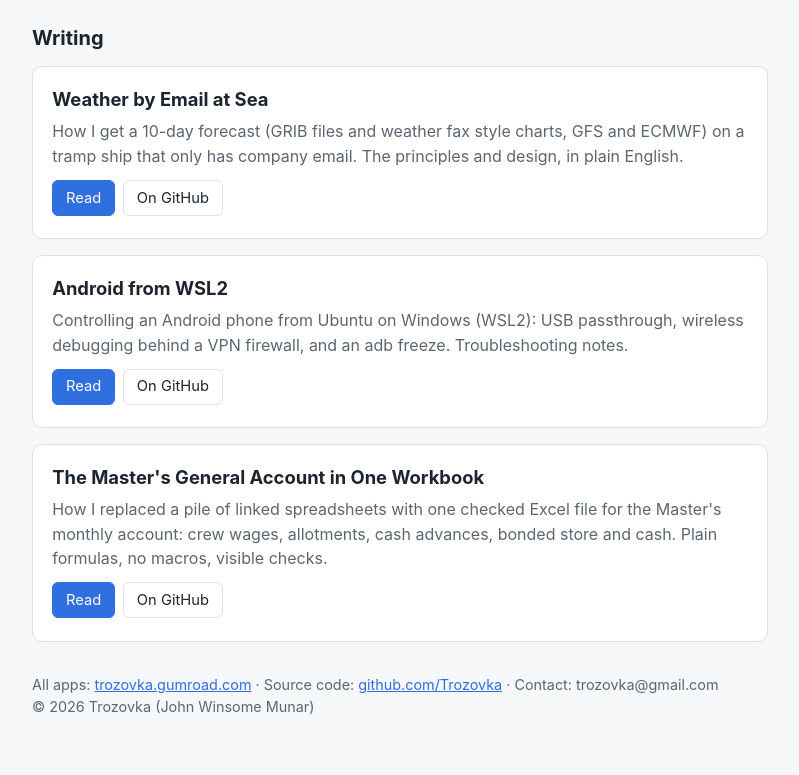
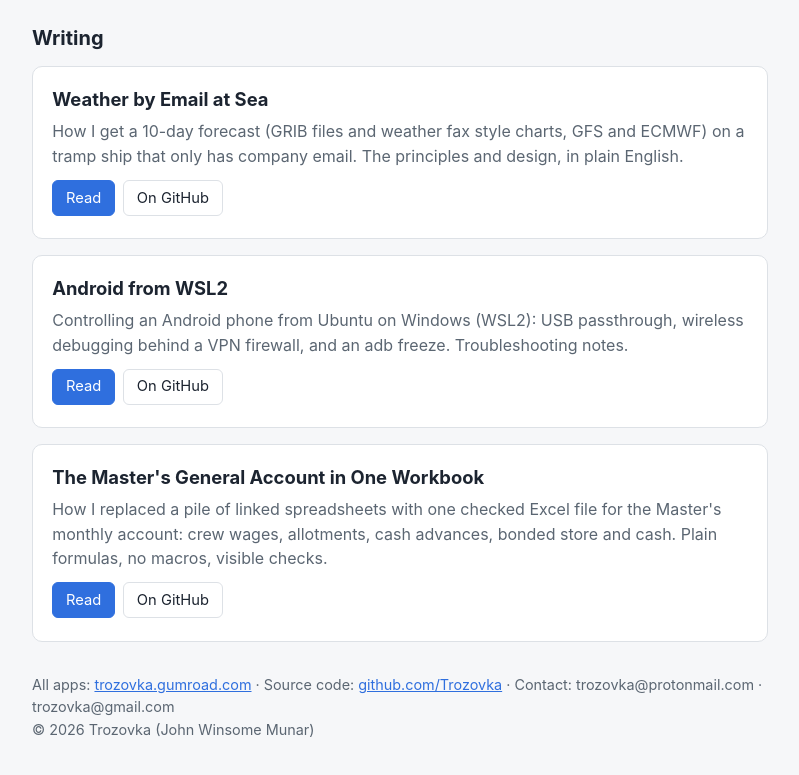
Before and after one commit to Trozovka/trozovka.github.io, a plain HTML site: page index.html in a window 1280 px wide. Shown: the part 1986-2761 px from the top of the page, without its empty margins (240-1039 px from the left). Drawn offline with Linux system fonts and the light colour scheme.

Commit message:
Footer: add trozovka@protonmail.com (author contact for Goodreads)

```diff
--- a/index.html
+++ b/index.html
@@ -103,7 +103,7 @@
     <p>How I replaced a pile of linked spreadsheets with one checked Excel file for the Master's monthly account: crew wages, allotments, cash advances, bonded store and cash. Plain formulas, no macros, visible checks.</p>
     <div class="links"><a class="dl" href="masters-general-account.html">Read</a><a href="https://github.com/Trozovka/masters-general-account">On GitHub</a></div>
   </div>
-  <footer>All apps: <a href="https://trozovka.gumroad.com">trozovka.gumroad.com</a> · Source code: <a href="https://github.com/Trozovka">github.com/Trozovka</a> · Contact: trozovka@gmail.com<br>© 2026 Trozovka (John Winsome Munar)</footer>
+  <footer>All apps: <a href="https://trozovka.gumroad.com">trozovka.gumroad.com</a> · Source code: <a href="https://github.com/Trozovka">github.com/Trozovka</a> · Contact: trozovka@protonmail.com · trozovka@gmail.com<br>© 2026 Trozovka (John Winsome Munar)</footer>
 </main>
 </body>
 </html>
```
